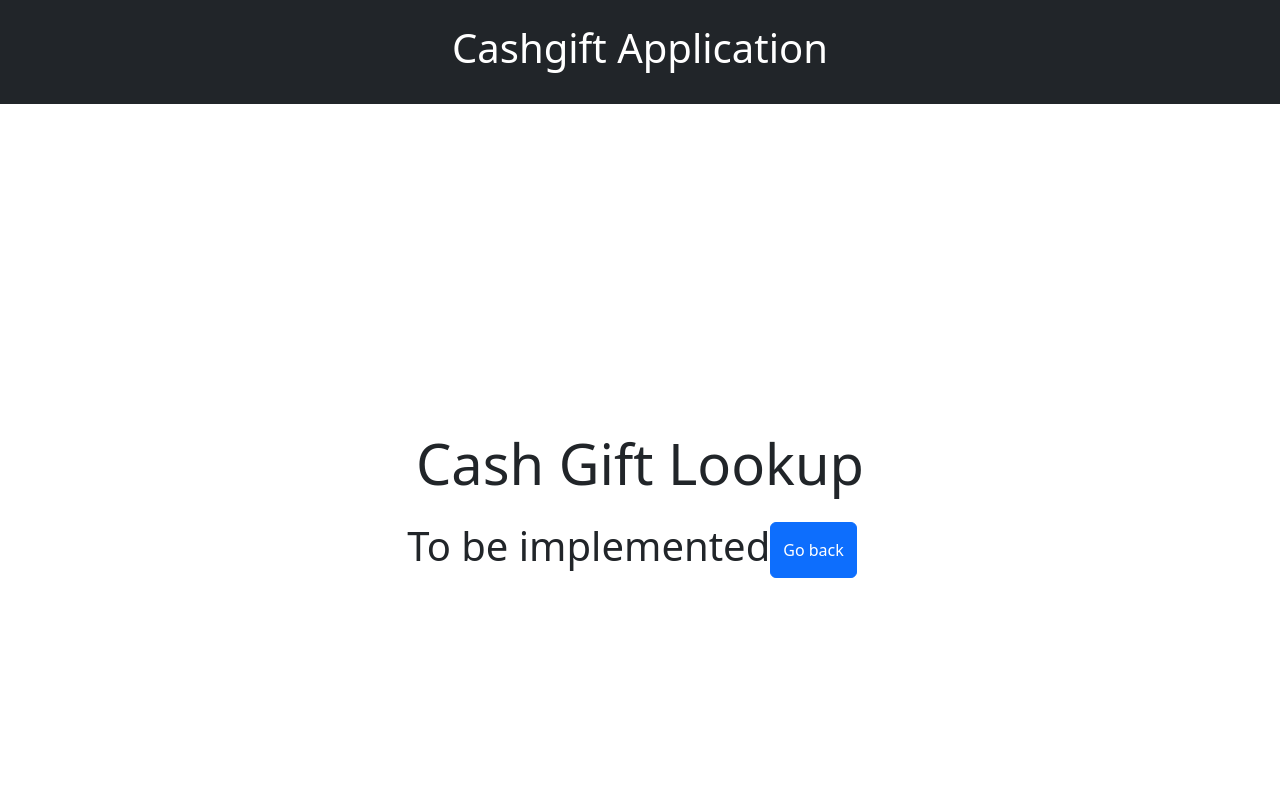
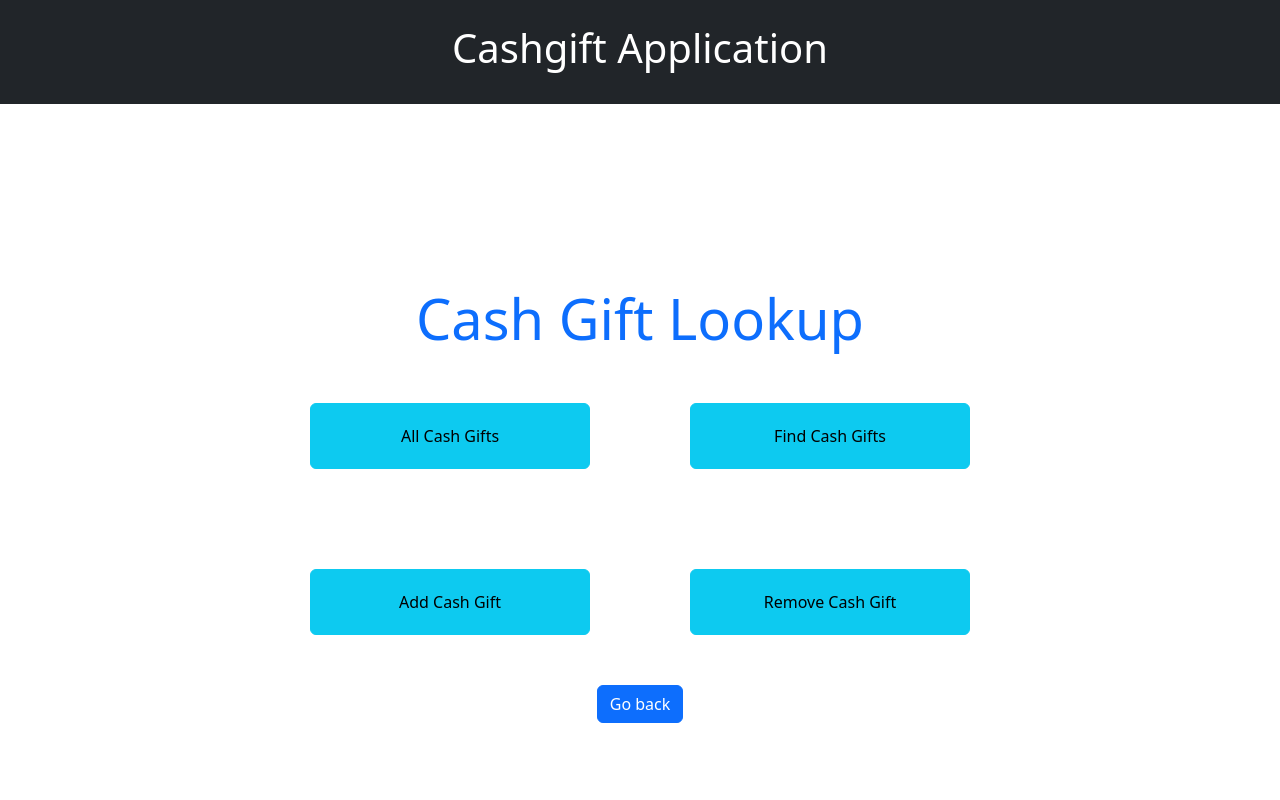
Before and after one commit to Lancinater/CashGiftFrontEnd, a React (Create React App) app: page /menu in a window 1280 px wide. Shown: the top 800 px of the page. Built offline with nearby package versions, Linux system fonts and the light colour scheme.

Commit message:
options in menu developed

```diff
--- a/src/Menu/menu.css
+++ b/src/Menu/menu.css
@@ -1,3 +1,19 @@
 .main-page{
     background-color: #E9E5FF;
 }
+
+.menu{
+    margin-top: 25%;
+    margin-left: 25%;
+}
+
+.buttonRow{
+    display: flex;
+    justify-content: center;
+}
+
+.MenuButton{
+    width: 280px;
+    height: 66px;
+    margin: 50px;
+}
--- a/src/Menu/menu.js
+++ b/src/Menu/menu.js
@@ -12,19 +12,38 @@ export default function Menu(){
     }
 
     return (
-        <div className="vh-100 d-flex justify-content-center align-items-center flex-column">
-      <div className="display-4 mb-4 ">
-        Cash Gift Lookup
-      </div>
-      <div className='d-flex justify-content-center'>
-        <h1>
-            To be implemented
-        </h1>
-        <button onClick={handleGoback} className="btn btn-primary me-3">Go back</button>
-      </div>
+    <div className="d-flex container-fluid justify-content-center align-items-center" style={{ height: "100vh" }}>
+      <div className="text-center">
+        <div className="display-4 text-primary">
+          Cash Gift Lookup
+        </div>
+        <div className='CashGiftOptions'>
+
+          <div className="buttonRow">
+            <div className="col-6">
+              <button className="MenuButton btn btn-info">All Cash Gifts</button>
+            </div>
+            <div className="col-6">
+              <button className="MenuButton btn btn-info">Find Cash Gifts</button>
+            </div>
+          </div>
+
+          <div className="buttonRow">
+            <div className="col-6">
+              <button className="MenuButton btn btn-info">Add Cash Gift</button>
+            </div>
+            <div className="col-6">
+              <button className="MenuButton btn btn-info">Remove Cash Gift</button>
+            </div>
+          </div>
+
+        </div>
+        <div id="button">
+          <button onClick={handleGoback} className="btn btn-primary">Go back</button>
+        </div>
 
 
+      </div>
     </div>
-
     )
 }
```
